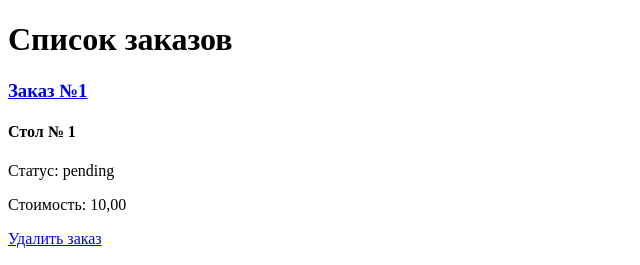
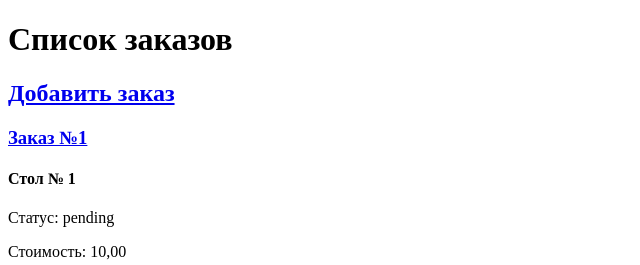
Before and after one commit to ReBiwer/cafe-order-management-system, a Django app: page /orders/ in a window 1280 px wide. Shown: the top 265 px of the page, without its empty margins (0-640 px from the left). Run offline with Django 5.2, Linux system fonts and the light colour scheme; tables that the repository leaves empty hold one stand-in row (values such as "Sample post").

Commit message:
added button for create order

```diff
--- a/cafe/orders/templates/orders/list_orders.html
+++ b/cafe/orders/templates/orders/list_orders.html
@@ -5,7 +5,9 @@
 {% endblock %}
 
 {% block body %}
+{% if orders %}
     <h1>Список заказов</h1>
+    <h2><a href="{% url 'orders:create' %}">Добавить заказ</a></h2>
     {% for order in orders %}
     <div>
       <h3><a href="{% url 'orders:detail' pk=order.pk %}">Заказ №{{ order.pk }}</a></h3>
@@ -35,4 +37,8 @@
       </table>
     </div>
     {% endfor %}
+{% else %}
+<h1>Заказов пока нет</h1>
+<h2><a href="{% url 'orders:create' %}">Добавить заказ</a></h2>
+{% endif %}
 {% endblock %}
```
Lines whose indentation alone changed are shown as unchanged.
